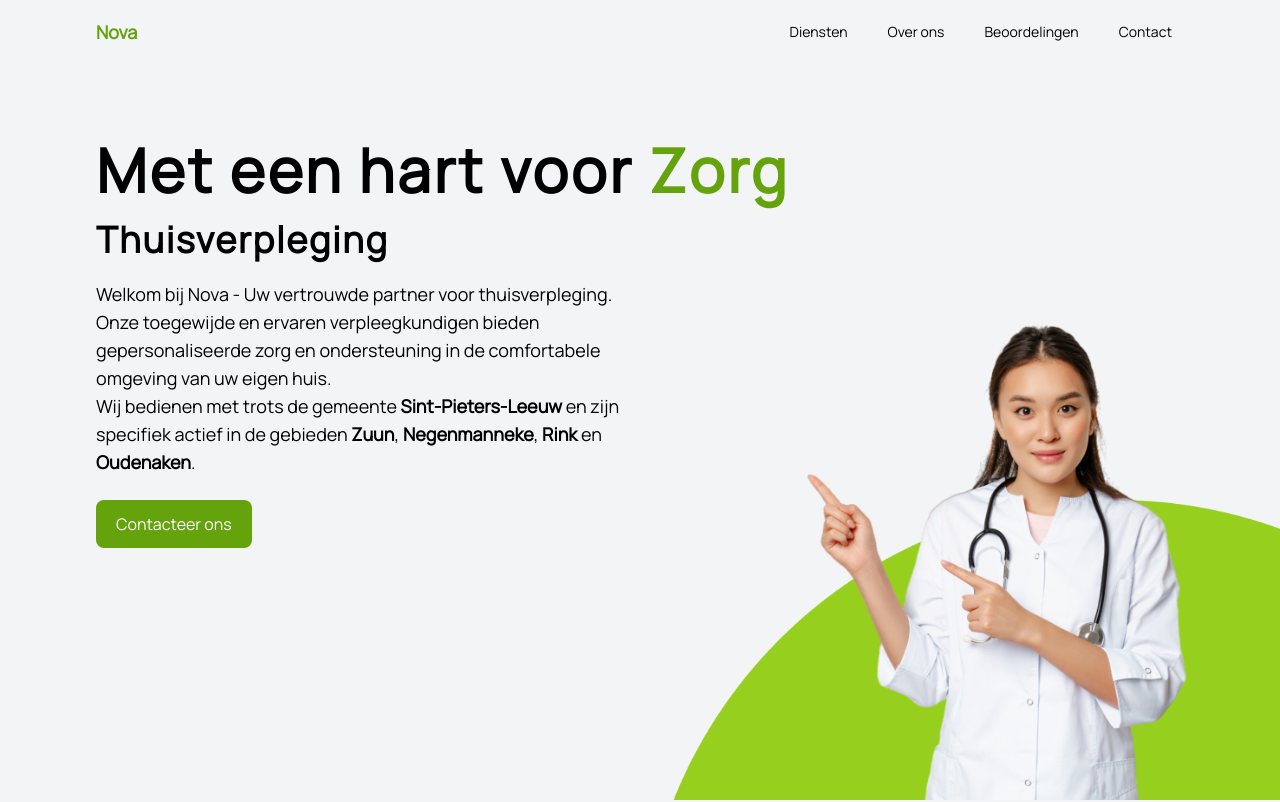
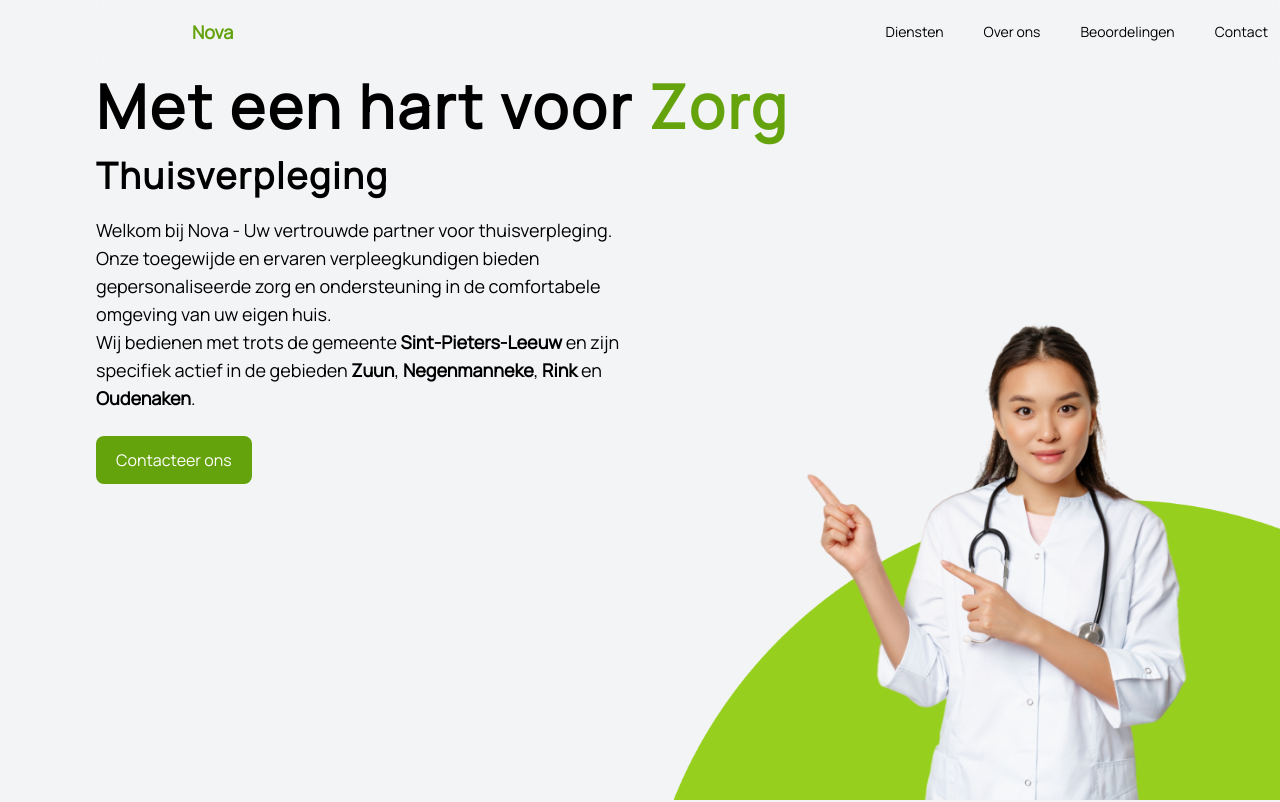
Before and after one commit to mouise1111/Nova-Nursing, a SvelteKit app: page / in a window 1280 px wide. Shown: the top 802 px of the page. Built offline with nearby package versions, Linux system fonts and the light colour scheme.

Commit message:
navbar visibilty with style changes

```diff
--- a/src/components/Navbar.svelte
+++ b/src/components/Navbar.svelte
@@ -8,36 +8,42 @@
 	}
 </script>
 
-<nav class="">
-	<div class="px-2 lg:px-0 md:px-4">
-		<div class="flex items-center justify-between h-16">
+<a
+	href="#home"
+	on:click|preventDefault={scrollIntoView}
+	class="px-2 text-lg font-semibold lg:hidden md:hidden text-lime-600 hover:text-lime-700">Nova</a
+>
+<nav class="fixed z-50 hidden w-full lg:flex md:flex backdrop-blur-sm">
+	<div class="w-full lg:px-24 md:px-4">
+		<div class="flex items-center justify-between w-full h-16">
 			<div class="flex-shrink-0">
-				<a href="#" class="text-lg font-semibold text-lime-600 hover:text-lime-700">Nova</a>
+				<a
+					href="#home"
+					on:click|preventDefault={scrollIntoView}
+					class="text-lg font-semibold text-lime-600 hover:text-lime-700">Nova</a
+				>
 			</div>
-			<div class="hidden md:block lg:block">
-				<div class="ml-10 flex items-baseline space-x-4">
-					<!-- <a href="#" class="px-3 py-2 rounded-md text-sm">Home</a> -->
+			<div class="items-baseline hidden ml-10 space-x-4 md:flex lg:flex">
 				<a
 					href="#diensten"
 					on:click|preventDefault={scrollIntoView}
-						class="px-3 py-2 rounded-md text-sm hover:text-lime-950">Diensten</a
+					class="px-3 py-2 text-sm rounded-md hover:text-lime-950">Diensten</a
 				>
 				<a
 					href="#team"
 					on:click|preventDefault={scrollIntoView}
-						class="px-3 py-2 rounded-md text-sm hover:text-lime-950">Over ons</a
+					class="px-3 py-2 text-sm rounded-md hover:text-lime-950">Over ons</a
 				>
 				<a
 					href="#review"
 					on:click|preventDefault={scrollIntoView}
-						class="px-3 py-2 rounded-md text-sm hover:text-lime-950">Beoordelingen</a
+					class="px-3 py-2 text-sm rounded-md hover:text-lime-950">Beoordelingen</a
 				>
 				<a
 					href="#contact"
 					on:click|preventDefault={scrollIntoView}
-						class="px-3 py-2 rounded-md text-sm hover:text-lime-950">Contact</a
+					class="px-3 py-2 text-sm rounded-md hover:text-lime-950">Contact</a
 				>
-				</div>
 			</div>
 		</div>
 	</div>
```
Lines whose indentation alone changed are shown as unchanged.
